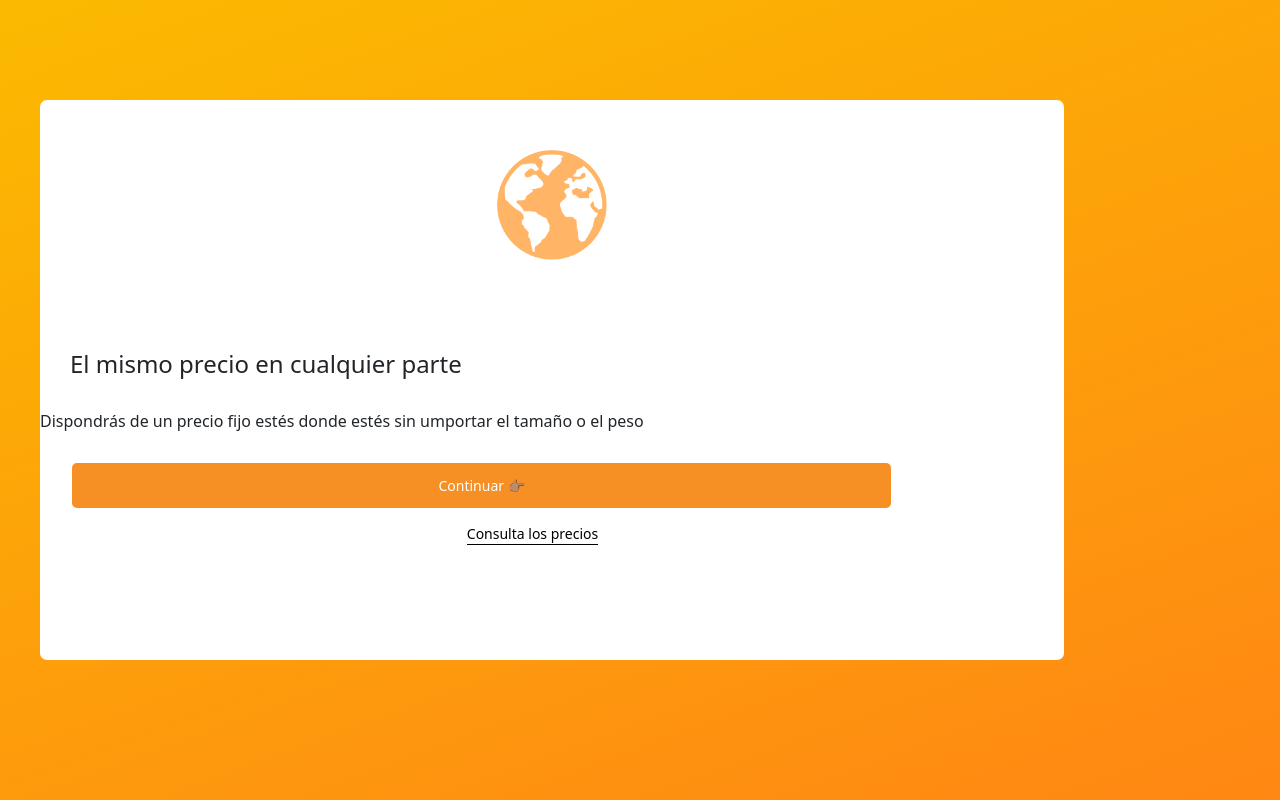
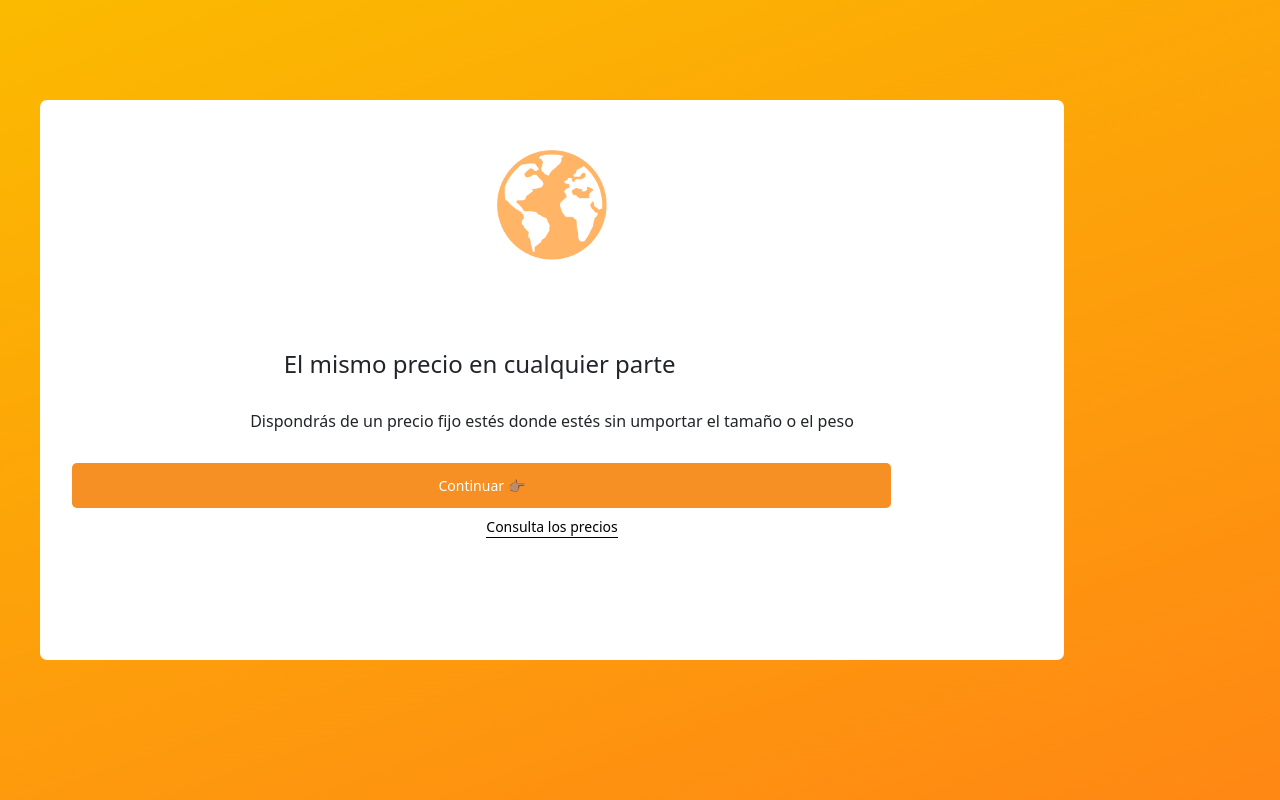
Before and after one commit to Tea-B/Maleteo, a React (Create React App) app: page /secondstart in a window 1280 px wide. Built offline with nearby package versions, Linux system fonts and the light colour scheme.

Commit message:
start2  fix

```diff
--- a/src/Pages/Start2/Start2.jsx
+++ b/src/Pages/Start2/Start2.jsx
@@ -1,4 +1,5 @@
 import React from 'react'
+import { Link } from 'react-router-dom';
 import './Start2.scss';
 
 const Start2 = () => {
@@ -10,7 +11,7 @@ const Start2 = () => {
           <h3 className='b-starts__paragraph'>El mismo precio en cualquier parte</h3>
           <p >Dispondrás de un precio fijo estés donde estés sin umportar el tamaño o el peso</p>
           <button className='b-continue__button'>Continuar    👉🏽</button>
-          <p className='b-link-paragraph'>Consulta los precios</p>
+          <Link to={'/rates'} className="b-link-paragraph mt-2"><p>Consulta los precios</p></Link>
       </div>
     </main>
   )
--- a/src/Pages/Start2/Start2.scss
+++ b/src/Pages/Start2/Start2.scss
@@ -15,6 +15,8 @@ background: linear-gradient(520deg, #FBBA00, #FF8714);
  .b-card__container{
     display: flex;
     flex-direction: column;
+   //  justify-content: center;
+    text-align: center;
     position: relative;
     top: 100px;
     margin-left: 40px;;
@@ -23,6 +25,8 @@ background: linear-gradient(520deg, #FBBA00, #FF8714);
     font-weight: 300;
     border-radius: 7px;
     height: 70vh;
+
+
  }
 
  .b-continue__button{
@@ -59,6 +63,7 @@ background: linear-gradient(520deg, #FBBA00, #FF8714);
     width: 80%;
     margin-left: 30px;
     margin-bottom: 30px;
+
  }
  p{
     margin-left: 30px;
@@ -67,8 +72,7 @@ background: linear-gradient(520deg, #FBBA00, #FF8714);
  .b-link-paragraph{
     font-size: 14px;
     align-self: center;
-    margin-top: 15px;
-    margin-right: 39px;
     border-bottom: 1px solid #000;
     color: #000;
+    text-decoration: none;
  }
```
